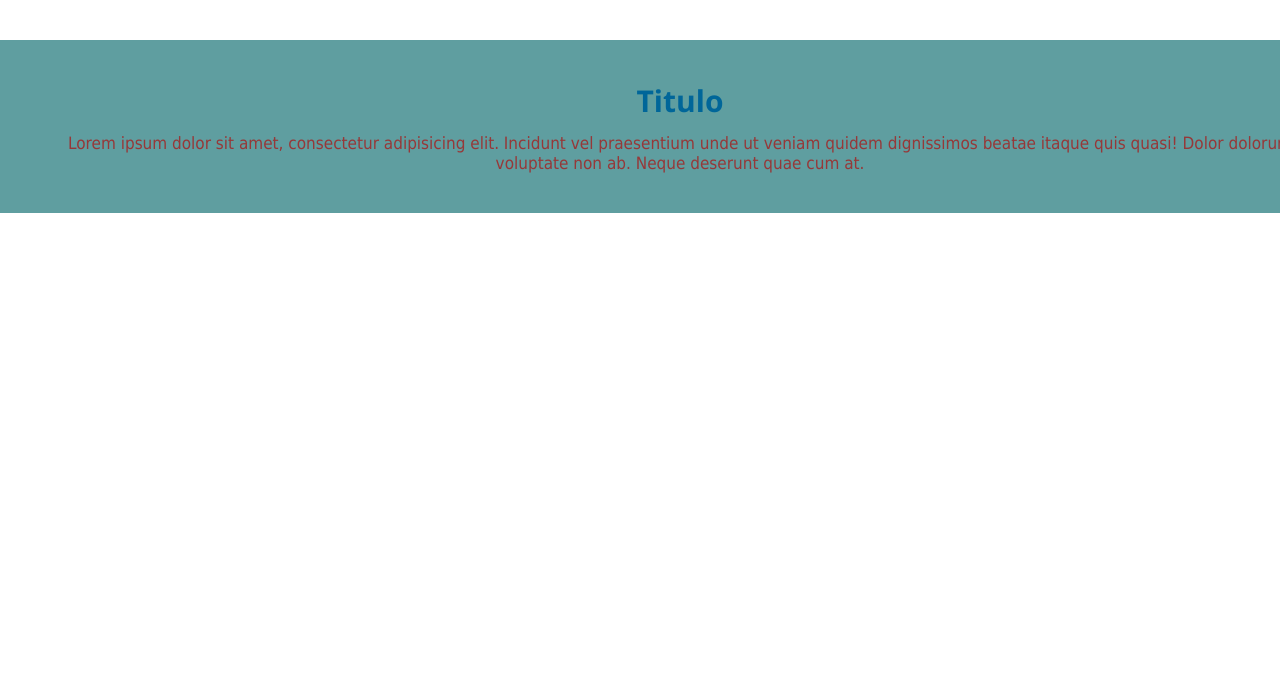
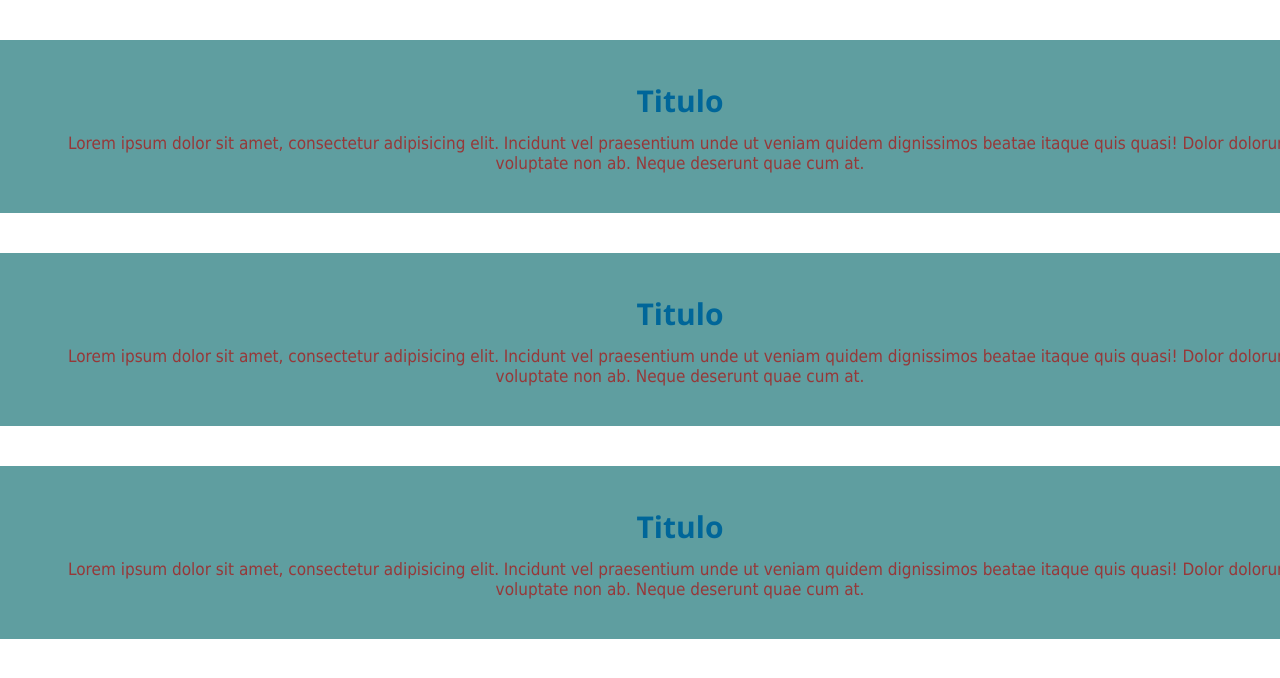
Before and after one commit to iurymanhaes/Pacote-Full-Stack_DankiCode, a plain HTML site: page Aula2/index.html in a window 1280 px wide. Shown: the top 678 px of the page. Drawn offline with Linux system fonts and the light colour scheme.

Commit message:
Update index.html

```diff
--- a/Aula2/index.html
+++ b/Aula2/index.html
@@ -11,5 +11,17 @@
         <h1>Titulo</h1>
         <p>Lorem ipsum dolor sit amet, consectetur adipisicing elit. Incidunt vel praesentium unde ut veniam quidem dignissimos beatae itaque quis quasi! Dolor dolorum voluptate non ab. Neque deserunt quae cum at.</p>
     </div>
+
+    <div class = "artigo">
+        <h1>Titulo</h1>
+        <p>Lorem ipsum dolor sit amet, consectetur adipisicing elit. Incidunt vel praesentium unde ut veniam quidem dignissimos beatae itaque quis quasi! Dolor dolorum voluptate non ab. Neque deserunt quae cum at.</p>
+    </div>
+
+    <div class = "artigo">
+        <h1>Titulo</h1>
+        <p>Lorem ipsum dolor sit amet, consectetur adipisicing elit. Incidunt vel praesentium unde ut veniam quidem dignissimos beatae itaque quis quasi! Dolor dolorum voluptate non ab. Neque deserunt quae cum at.</p>
+    </div>
+
+
 </body>
 </html>
```
